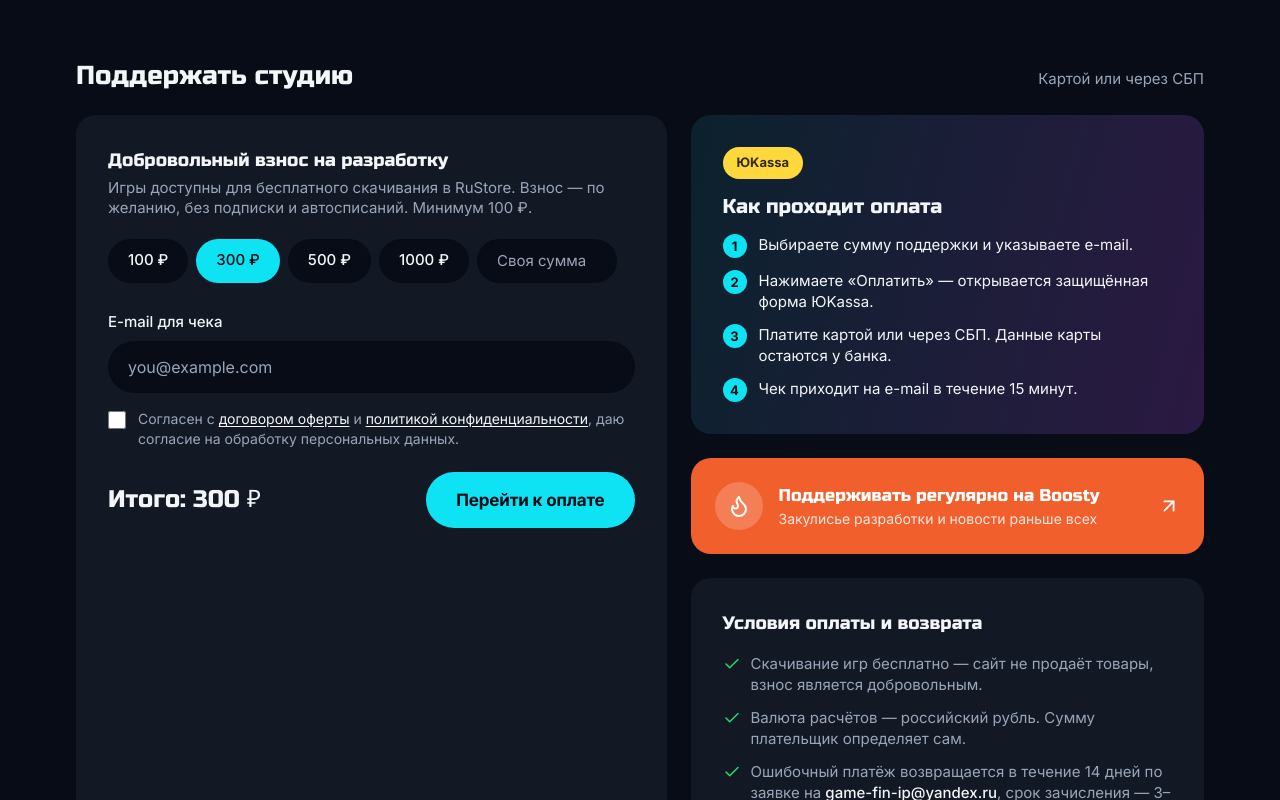
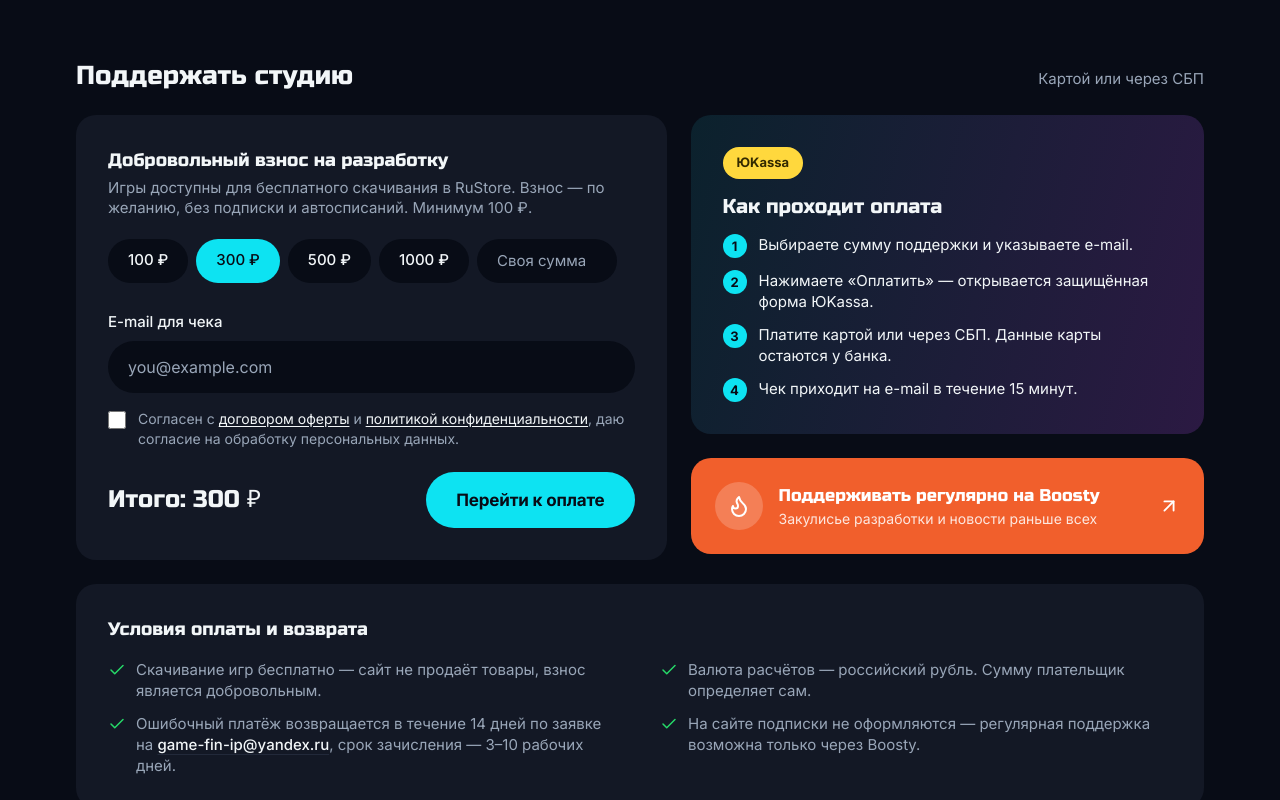
Before and after one commit to FinZag/yandex-pay-landing, a React (Vite) app: page / in a window 1280 px wide. Shown: the part 2000-2800 px from the top of the page. Built offline with nearby package versions, Linux system fonts and the light colour scheme.

Commit message:
Расширил блок условий оплаты

```diff
--- a/src/components/Payment.tsx
+++ b/src/components/Payment.tsx
@@ -246,26 +246,34 @@ const Payment = () => {
             href={socials.boosty.url}
             target="_blank"
             rel="noopener noreferrer"
-            onClick={() => reachGoal('social_click', { network: 'Boosty', place: 'payment' })}
+            onClick={() =>
+              reachGoal("social_click", { network: "Boosty", place: "payment" })
+            }
             className="group flex items-center gap-4 rounded-lg bg-[#F15F2C] p-5 text-white transition-transform hover:-translate-y-0.5 md:p-6"
           >
             <span className="grid h-12 w-12 shrink-0 place-items-center rounded-full bg-white/20">
               <Icon name="Flame" size={24} />
             </span>
             <span className="min-w-0 flex-1">
-              <span className="block font-head text-[17px] font-bold">Поддерживать регулярно на Boosty</span>
+              <span className="block font-head text-[17px] font-bold">
+                Поддерживать регулярно на Boosty
+              </span>
               <span className="mt-0.5 block text-[14px] leading-[1.35] text-white/85">
                 Закулисье разработки и новости раньше всех
               </span>
             </span>
-            <Icon name="ArrowUpRight" size={22} className="shrink-0 transition-transform group-hover:translate-x-0.5 group-hover:-translate-y-0.5" />
+            <Icon
+              name="ArrowUpRight"
+              size={22}
+              className="shrink-0 transition-transform group-hover:translate-x-0.5 group-hover:-translate-y-0.5"
+            />
           </a>
-
-          <div className="rounded-lg bg-secondary p-6 md:p-8">
+        </div>
+        <div className="rounded-lg bg-secondary p-6 md:p-8 lg:col-span-2">
           <h3 className="font-head text-[18px] font-bold">
             Условия оплаты и возврата
           </h3>
-            <ul className="mt-4 space-y-3 text-[15px] leading-[1.4] text-muted-foreground">
+          <ul className="mt-4 grid gap-x-10 gap-y-3 md:grid-cols-2 text-[15px] leading-[1.4] text-muted-foreground">
             <li className="flex gap-2.5">
               <Icon
                 name="Check"
@@ -284,8 +292,8 @@ const Payment = () => {
                 className="mt-0.5 shrink-0 text-ok"
               />
               <span>
-                  Валюта расчётов — российский рубль. Сумму плательщик
-                  определяет сам.
+                Валюта расчётов — российский рубль. Сумму плательщик определяет
+                сам.
               </span>
             </li>
             <li className="flex gap-2.5">
@@ -306,10 +314,12 @@ const Payment = () => {
                 size={18}
                 className="mt-0.5 shrink-0 text-ok"
               />
-                <span>Подписки и регулярные списания не оформляются.</span>
+              <span>
+                На сайте подписки не оформляются — регулярная поддержка возможна
+                только через Boosty.
+              </span>
             </li>
           </ul>
-          </div>
         </div>
       </div>
     </section>
```
Lines whose indentation alone changed are shown as unchanged.
